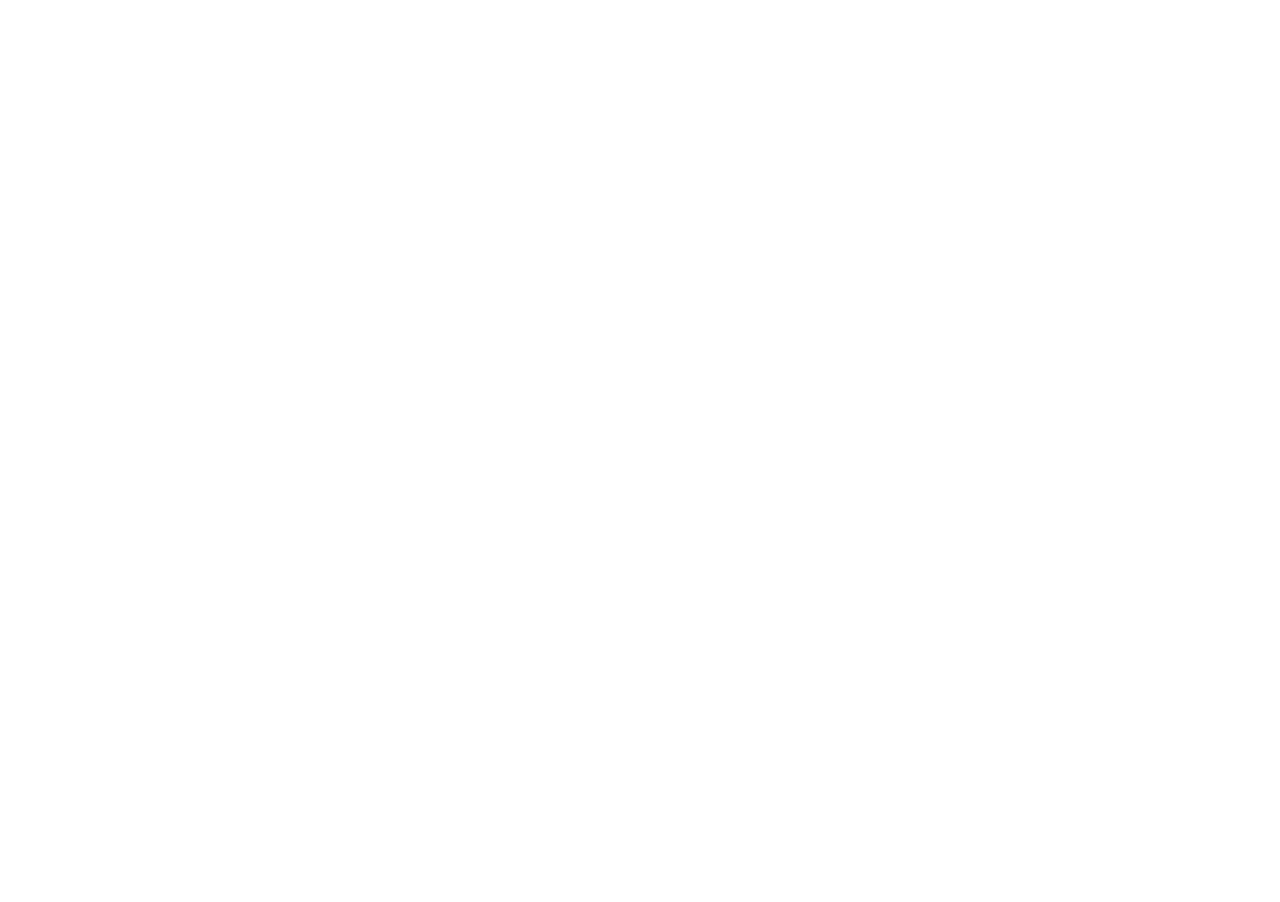
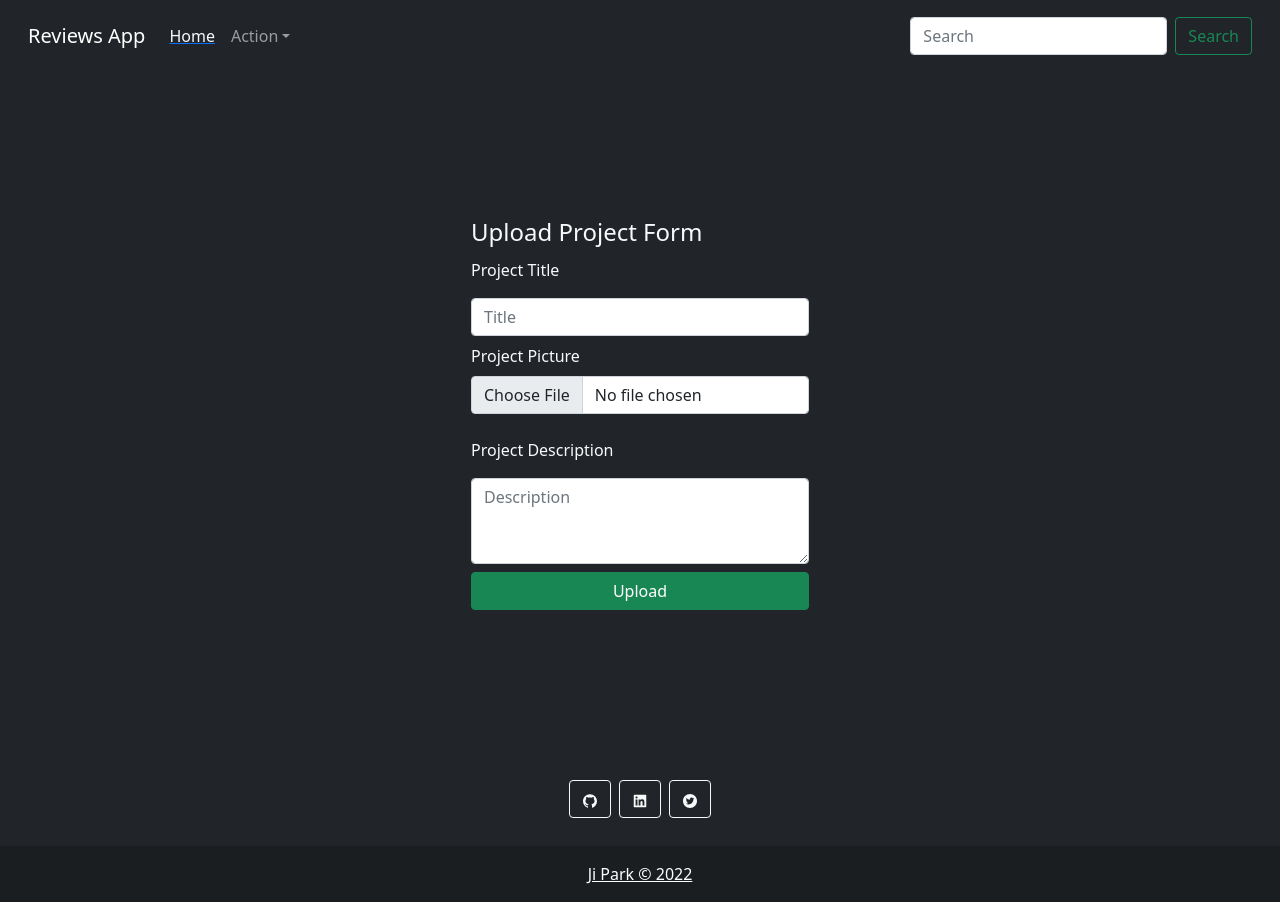
Before and after one commit to jipark92/mern-reviews-app, a React (Create React App) app in the folder client/: page /newproject in a window 1280 px wide. Before the commit this address had no page. Before the commit the page ends 800 px from the top, so only its background shows below. Built offline with nearby package versions, Linux system fonts and the light colour scheme.

Commit message:
work on post function

```diff
--- a/client/src/RouteSwitch.js
+++ b/client/src/RouteSwitch.js
@@ -9,7 +9,7 @@ export default function RouteSwitch() {
         <BrowserRouter>
             <Routes>
                 <Route path='/' element={<Reviews/>}/>
-                <Route path='/upload' element={<Upload/>}/>
+                <Route path='/newproject' element={<Upload/>}/>
                 <Route path='/contact' element={<Contact/>}/>
                 <Route path='/faq' element={<Faq/>}/>
             </Routes>
--- a/client/src/components/Contact.js
+++ b/client/src/components/Contact.js
@@ -8,6 +8,7 @@ export default function Contact() {
             <Header/>
                 <form className="contact-form-container bg-dark ">
                     <div className="col-md-5 mx-auto">
+                        <legend className='text-light'>Send Contact Form</legend>
                         <FloatingLabel
                             controlId="floatingInput"
                             label="Email address"
--- a/client/src/components/Header.js
+++ b/client/src/components/Header.js
@@ -18,7 +18,7 @@ export default function Header() {
                 </Link>
                     {/* <Nav.Link>Refresh</Nav.Link> */}
                     <NavDropdown title="Action" id="navbarScrollingDropdown">
-                        <Link to='/upload'>
+                        <Link to='/newproject'>
                             <NavDropdown.Item className='text-dark' disabled>Upload</NavDropdown.Item>
                         </Link>
                         <Link to='/contact'>
--- a/client/src/components/UploadForm.js
+++ b/client/src/components/UploadForm.js
@@ -1,20 +1,36 @@
 import { Form, Button, Stack } from 'react-bootstrap';
+import { useState } from 'react'
+import Axios from 'axios'
 
 export default function UploadForm() {
+
+    const [title, setTitle] = useState()
+    const [description, setDescription] = useState()
+
+    const uploadProject = () => {
+        Axios.post('http://localhost:3001/newproject',{
+            title: title,
+            description: description
+        })
+    }
+
     return (
         <div className='upload-form-container bg-dark'>
             <Form className='upload-form'>
-                <legend className='text-light'>Upload Form</legend>
+                <legend className='text-light'>Upload Project Form</legend>
                 <Stack gap={2} className="col-md-15 mx-auto">
                     <Form.Label className='text-light'>Project Title</Form.Label>
-                    <Form.Control type="text" placeholder="Title" />
+                    <Form.Control type="text" placeholder="Title" onChange={(e)=>setTitle(e.target.value)}/>
                     <Form.Group controlId="formFile" className="mb-3">
                         <Form.Label className='text-light'>Project Picture</Form.Label>
                         <Form.Control type="file" />
                     </Form.Group>
                     <Form.Label className='text-light'>Project Description</Form.Label>
-                    <Form.Control as="textarea" rows={3} placeholder="Description"/>
-                    <Button variant="success">Upload</Button>
+                    <Form.Control as="textarea" rows={3} placeholder="Description" onChange={(e)=>{setDescription(e.target.value)}}/>
+                    <Button variant="success" onClick={(e)=>{
+                        e.preventDefault()
+                        uploadProject()
+                    }}>Upload</Button>
                 </Stack>
             </Form>
         </div>
```
